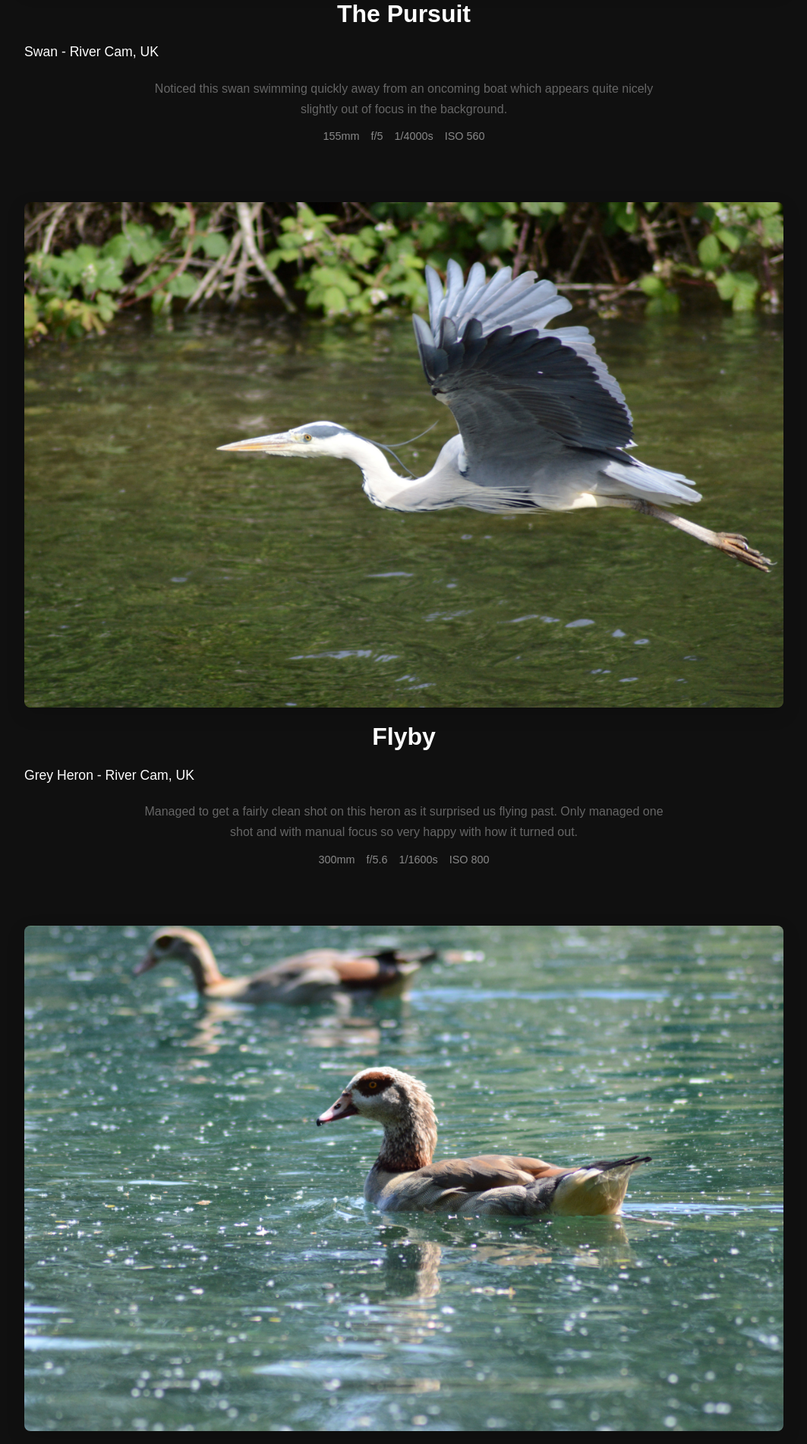
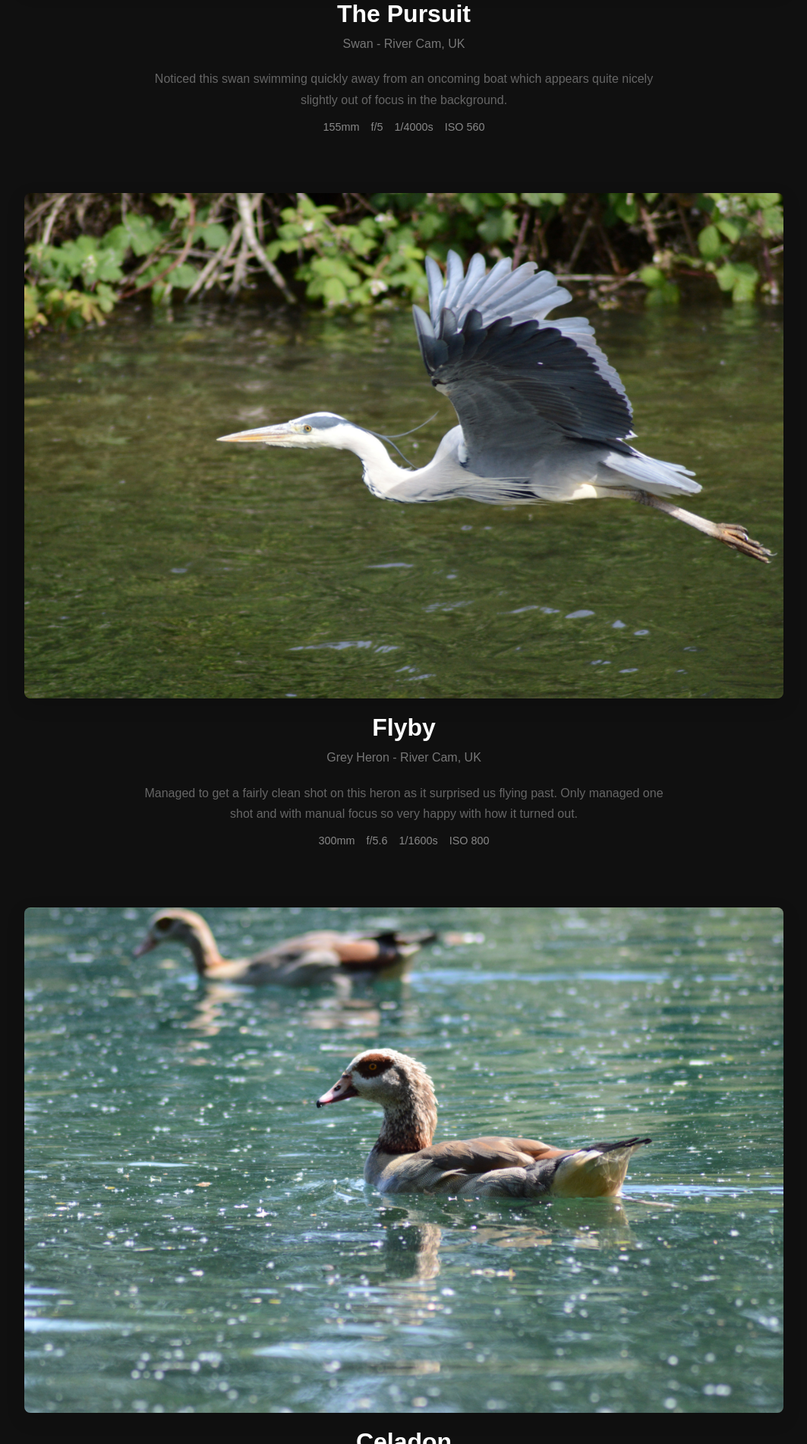
Before and after one commit to JacobLCook/JacobLCook.github.io, a Jekyll site: the page built from favourites.html, in a window 1280 px wide. Shown: the part 938-2838 px from the top of the page at 76% size, without its empty margins (108-1171 px from the left). Built offline with Jekyll 4.4.1, drawn with Linux system fonts in a browser that asks for light colours; nearby versions of some CDN libraries; some web fonts are replaced.

Commit message:
Update favourites.html

```diff
--- a/favourites.html
+++ b/favourites.html
@@ -67,7 +67,7 @@ photos:
     </a>
 
     <h2 class="featured-title">{{ photo.title }}</h2>
-    <p class="featured-location">{{ photo.caption }}</p>
+    <p class="featured-caption">{{ photo.caption }}</p>
 
     {% if photo.description %}
         <p class="featured-description">{{ photo.description }}</p>
```
